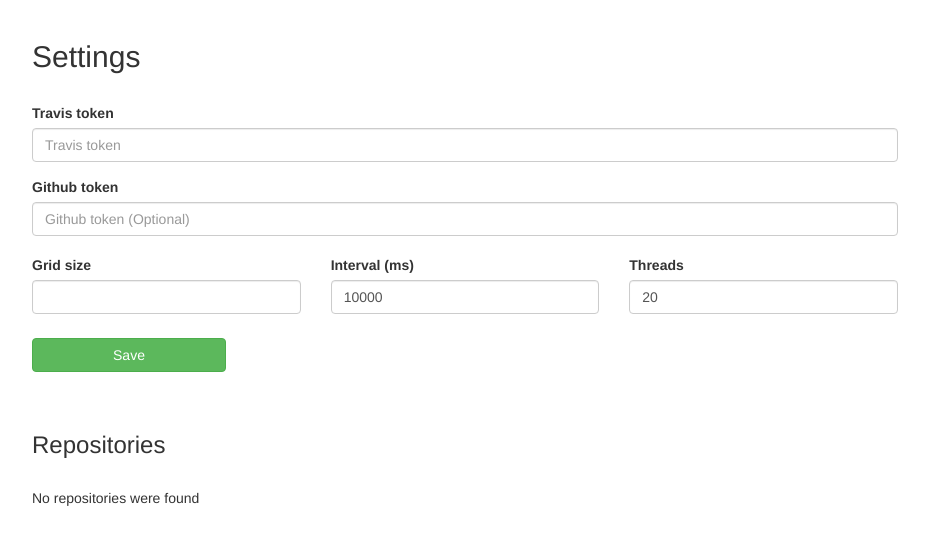
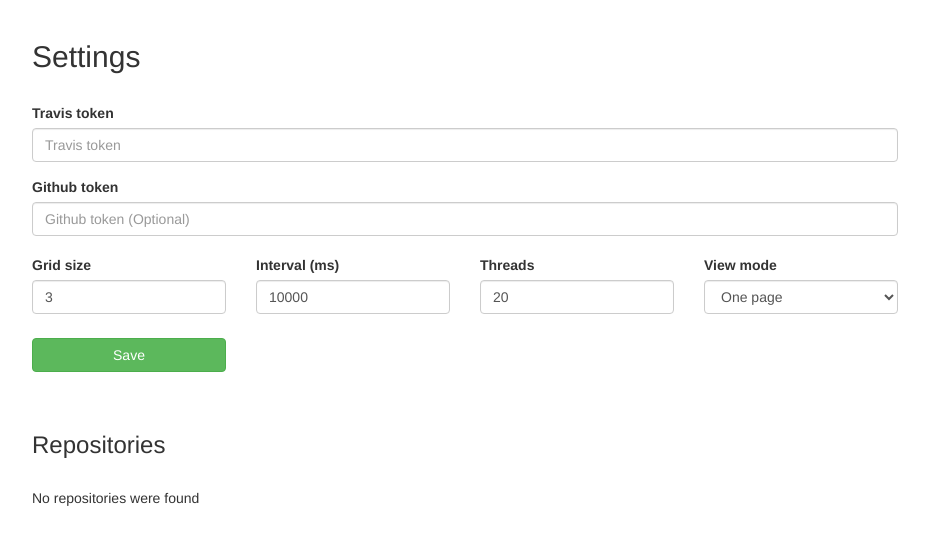
Before and after one commit to ratnaabrol/ci-dashboard, a Flask app: page /settings in a window 1280 px wide. Shown: the part 52-597 px from the top of the page, without its empty margins (175-1104 px from the left). Run offline with Flask 2, Linux system fonts and the light colour scheme; data that the repository does not hold is empty; some libraries are stand-ins or nearby versions.

Commit message:
add view mode  option

```diff
--- a/config.json
+++ b/config.json
@@ -1,8 +1,9 @@
 {
-    "columns": 3,
     "github_token": "",
+    "grid_size": 3,
     "interval": 10000,
     "repos": [],
     "threads": 20,
-    "travis_token": ""
+    "travis_token": "",
+    "view_mode": "onepage"
 }
--- a/main.py
+++ b/main.py
@@ -32,17 +32,11 @@ def dashboard():
 
 
 @app.route("/dashboard/fetch")
-def fetch_dashboard_page():
-    page = request.args.get('page')
-    event_type = request.args.get('event_type')
-    if page:
-        number_of_pages, last_page, repos = Dashboard().fetch_page(page=page, event_type=event_type)
-        html = render_template("repos.html", repos=repos)
-        return Response(html, headers={'last_page':last_page, 'pages':number_of_pages})
-    else:
-        repos = Dashboard().fetch()
-        html = render_template("repos.html", repos=repos)
-        return html
+def fetch_dashboard():
+    params = request.args.to_dict()
+    headers, repos = Dashboard().fetch(** params)
+    html = render_template("repos.html", repos=repos)
+    return Response(html, headers=headers)
 
 @app.route("/dashboard/modal")
 def repo_modal():
@@ -66,11 +60,13 @@ def settings():
             threads = int(request.form.get('threads'))
             grid_size = int(request.form.get('grid_size'))
             interval = int(request.form.get('interval'))
+            view_mode = request.form.get('view_mode')
             tools.save_config(threads=threads,
                               grid_size=grid_size,
                               interval=interval,
                               travis_token=travis_token,
-                              github_token=github_token)
+                              github_token=github_token,
+                              view_mode=view_mode)
 
         elif 'repositories' in request.form:
             selected_repos = request.form.getlist("repos")
--- a/static/js/script.js
+++ b/static/js/script.js
@@ -10,6 +10,7 @@ function dashboardService() {
     service.timer = null;
     service.currentPage = 1;
     service.eventType = null;
+    service.viewMode = viewMode;
     service.interval = interval;
     service.requestData = Object();
 
@@ -20,6 +21,7 @@ function dashboardService() {
     };
 
     service.stop = function() {
+        if(xhr){xhr.abort();}
         if(!service.timer) {return;}
         clearInterval(service.timer);
         service.timer = null;
@@ -32,12 +34,13 @@ function dashboardService() {
 
     service.updateDashboard = function() {
 
+        if(service.viewMode == 'slideshow') {
             service.requestData.page = service.currentPage;
+        }
+
         if(service.eventType) {
             service.requestData.event_type = service.eventType;
         }
-
-        if(xhr){xhr.abort();}
 
         xhr = $.ajax({
             url: '/dashboard/fetch',
@@ -48,13 +51,16 @@ function dashboardService() {
             },
             success: function(data, status, xhr) {
                 $('#container').html(data);
-                $('#pagination').html('Page ' +  service.currentPage + ' of ' + xhr.getResponseHeader('pages'));
+                if(service.viewMode == 'slideshow'){
+                    var number_of_pages = xhr.getResponseHeader('pages');
+                    $('#pagination').html('Page ' +  service.currentPage + ' of ' + number_of_pages);
 
                     if (xhr.getResponseHeader('last_page') == 'True') {
                         service.currentPage = 1;
                     }
                     else {
                         service.currentPage++;
+                    }
                 }
             },
             complete: function() {
@@ -64,7 +70,6 @@ function dashboardService() {
          });
     }
 }
-
 
 $(document).ready(function(){
     //show modal
--- a/templates/dashboard.html
+++ b/templates/dashboard.html
@@ -1,6 +1,6 @@
 {% set interval = config.interval %}
 {% set grid_size = config.grid_size %}
-{% set slideshow = config.slideshow %}
+{% set view_mode = config.view_mode %}
 {% extends 'layout.html' %}
 
 {% block header %}
@@ -20,7 +20,7 @@
     </style>
     <script>
         interval = parseInt("{{interval}}");
-        slideShow = parseInt("{{slideshow}}");
+        viewMode = "{{view_mode}}";
         startDashboardService();
     </script>
 {% endblock %}
--- a/templates/settings.html
+++ b/templates/settings.html
@@ -31,17 +31,24 @@
                 <input type="text" class="form-control" name="github_token" value="{{config.github_token}}" placeholder="Github token (Optional)">
             </div>
             <div class="form-group row">
-                <div class="col-xs-4">
+                <div class="col-xs-3">
                     <label for="columns">Grid size</label>
                     <input type="number" class="form-control" name="grid_size" value="{{config.grid_size}}">
                 </div>
-                <div class="col-xs-4">
+                <div class="col-xs-3">
                     <label for="interval">Interval (ms)</label>
                     <input type="number" class="form-control" name="interval" value="{{config.interval}}">
                 </div>
-                <div class="col-xs-4">
+                <div class="col-xs-3">
                     <label for="threads">Threads</label>
                     <input type="number" class="form-control" name="threads" value="{{config.threads}}">
+                </div>
+                <div class="col-xs-3">
+                    <label for="view_mode">View mode</label>
+                    <select class="form-control" name="view_mode">
+                        <option value="onepage"  {{'selected' if config.view_mode =='onepage'}}>One page</option>
+                        <option value="slideshow" {{'selected' if config.view_mode =='slideshow'}}>Slide show</option>
+                    </select>
                 </div>
             </div>
             <div class="form-group row">
```
Also changed, not shown: lib/dashboard.py (+61 -25 lines). Lines whose indentation alone changed are shown as unchanged.
